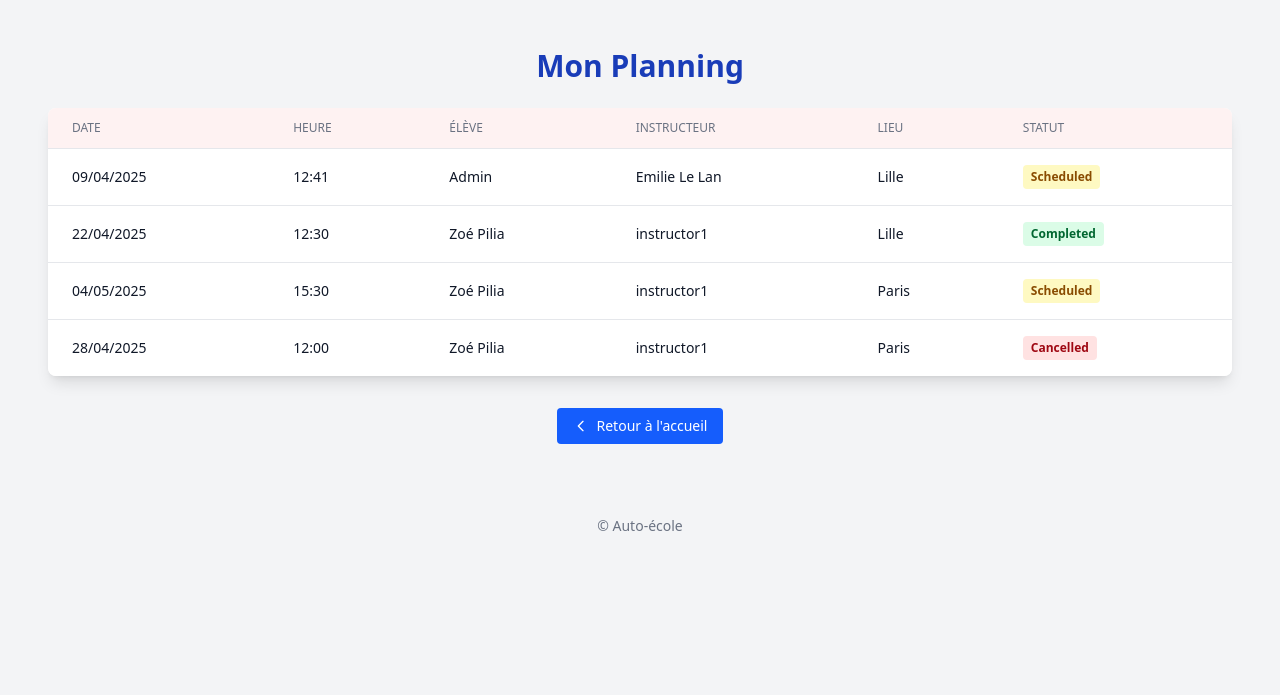
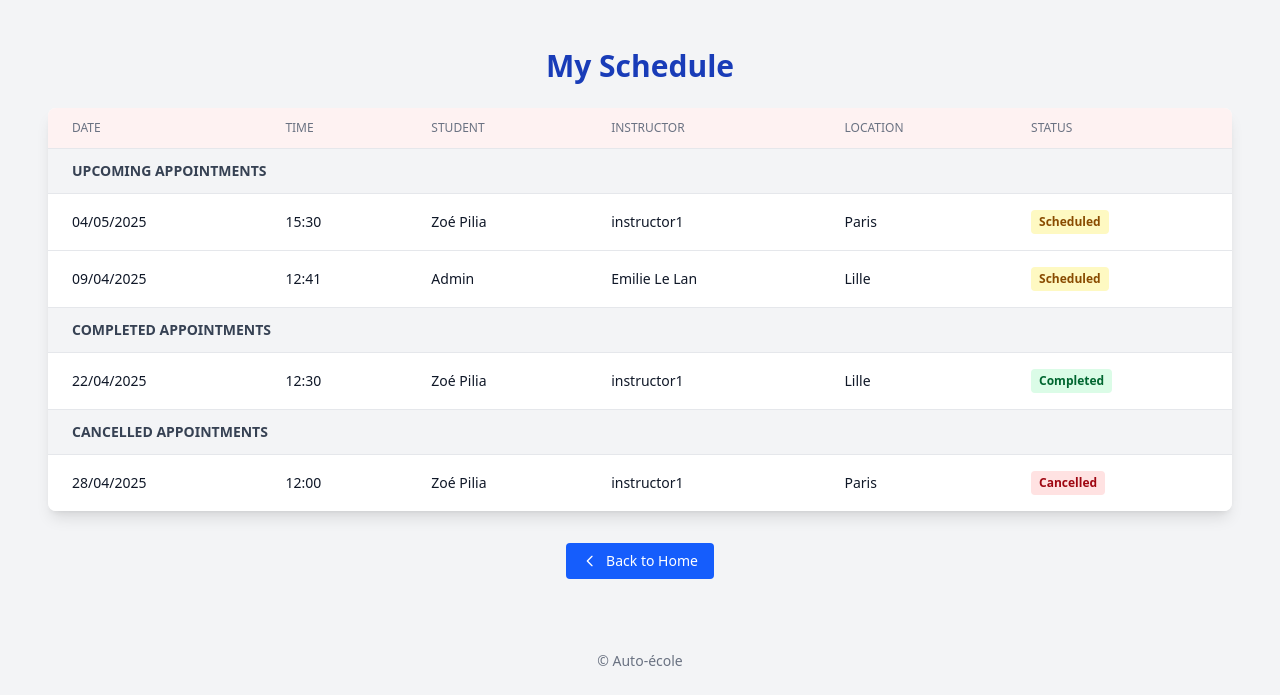
Before and after one commit to zpilia/driving_school, a Django app: page /planning/my_schedule/ in a window 1280 px wide. Shown: the part 168-863 px from the top of the page. Before the commit the page ends 699 px from the top, so only its background shows below. Run offline with Django 5.2, Linux system fonts and the light colour scheme; a user stored in the database is signed in; data comes from the database, SQL or seed files in the repository; both versions use the stored data as it was after the commit.

```diff
--- a/planning/views.py
+++ b/planning/views.py
@@ -1,4 +1,5 @@
 from django.views.generic import ListView
+from django.db.models import Case, When, Value, IntegerField
 from appointments.models import Appointment
 
 class ScheduleListView(ListView):
@@ -9,12 +10,24 @@ class ScheduleListView(ListView):
 
     def get_queryset(self):
         user = self.request.user
+
         # Filter appointments based on the user's role
         if user.role == 'student':
-            return Appointment.objects.filter(student=user)
+            qs = Appointment.objects.filter(student=user)
         elif user.role == 'instructor':
-            return Appointment.objects.filter(instructor=user)
+            qs = Appointment.objects.filter(instructor=user)
         elif user.role in ['secretary', 'admin']:
-            return Appointment.objects.all()
+            qs = Appointment.objects.all()
         else:
-            return Appointment.objects.none()
+            qs = Appointment.objects.none()
+
+        # Add a custom order field for statuses
+        return qs.annotate(
+            status_order=Case(
+                When(status='scheduled', then=Value(1)),
+                When(status='completed', then=Value(2)),
+                When(status='cancelled', then=Value(3)),
+                default=Value(4),
+                output_field=IntegerField(),
+            )
+        ).order_by('status_order', '-date', '-time')
--- a/template/planning/schedule_list.html
+++ b/template/planning/schedule_list.html
@@ -1,11 +1,11 @@
 {% extends "base.html" %}
 {% load static %}
 
-{% block title %}Mon Planning{% endblock %}
+{% block title %}My Schedule{% endblock %}
 
 {% block content %}
 <div class="max-w-7xl mx-auto px-4 sm:px-6 lg:px-8 py-8">
-  <h1 class="text-3xl font-bold text-blue-800 mb-6 text-center">Mon Planning</h1>
+  <h1 class="text-3xl font-bold text-blue-800 mb-6 text-center">My Schedule</h1>
 
   {% if appointments %}
     <div class="overflow-x-auto bg-white shadow-lg rounded-lg">
@@ -13,19 +13,35 @@
         <thead class="bg-red-50">
           <tr>
             <th class="px-6 py-3 text-left text-xs font-medium text-gray-500 uppercase">Date</th>
-            <th class="px-6 py-3 text-left text-xs font-medium text-gray-500 uppercase">Heure</th>
+            <th class="px-6 py-3 text-left text-xs font-medium text-gray-500 uppercase">Time</th>
             {% if request.user.role == "student" %}
-              <th class="px-6 py-3 text-left text-xs font-medium text-gray-500 uppercase">Instructeur</th>
+              <th class="px-6 py-3 text-left text-xs font-medium text-gray-500 uppercase">Instructor</th>
             {% else %}
-              <th class="px-6 py-3 text-left text-xs font-medium text-gray-500 uppercase">Élève</th>
-              <th class="px-6 py-3 text-left text-xs font-medium text-gray-500 uppercase">Instructeur</th>
+              <th class="px-6 py-3 text-left text-xs font-medium text-gray-500 uppercase">Student</th>
+              <th class="px-6 py-3 text-left text-xs font-medium text-gray-500 uppercase">Instructor</th>
             {% endif %}
-            <th class="px-6 py-3 text-left text-xs font-medium text-gray-500 uppercase">Lieu</th>
-            <th class="px-6 py-3 text-left text-xs font-medium text-gray-500 uppercase">Statut</th>
+            <th class="px-6 py-3 text-left text-xs font-medium text-gray-500 uppercase">Location</th>
+            <th class="px-6 py-3 text-left text-xs font-medium text-gray-500 uppercase">Status</th>
           </tr>
         </thead>
         <tbody class="bg-white divide-y divide-gray-200">
-          {% for appointment in appointments %}
+          {% regroup appointments by status as status_list %}
+
+          {% for group in status_list %}
+            <!-- Titre du groupe de statut -->
+            <tr class="bg-gray-100">
+              <td colspan="100%" class="px-6 py-3 text-left text-sm font-bold text-gray-700 uppercase">
+                {% if group.grouper == 'scheduled' %}
+                  Upcoming Appointments
+                {% elif group.grouper == 'completed' %}
+                  Completed Appointments
+                {% elif group.grouper == 'cancelled' %}
+                  Cancelled Appointments
+                {% endif %}
+              </td>
+            </tr>
+
+            {% for appointment in group.list %}
               <tr class="hover:bg-gray-50 transition">
                 <td class="px-6 py-4 text-sm text-gray-900">{{ appointment.date|date:"d/m/Y" }}</td>
                 <td class="px-6 py-4 text-sm text-gray-900">{{ appointment.time|time:"H:i" }}</td>
@@ -59,7 +75,9 @@
                 </td>
               </tr>
             {% endfor %}
+          {% endfor %}
         </tbody>
+
       </table>
     </div>
 
@@ -68,29 +86,29 @@
       <div class="flex justify-center items-center space-x-4 mt-6">
         {% if page_obj.has_previous %}
           <a href="?page={{ page_obj.previous_page_number }}" class="px-4 py-2 bg-blue-600 text-white rounded hover:bg-blue-700 transition">
-            Page précédente
+            Previous Page
           </a>
         {% endif %}
-        <span class="text-gray-700">Page {{ page_obj.number }} sur {{ page_obj.paginator.num_pages }}</span>
+        <span class="text-gray-700">Page {{ page_obj.number }} of {{ page_obj.paginator.num_pages }}</span>
         {% if page_obj.has_next %}
           <a href="?page={{ page_obj.next_page_number }}" class="px-4 py-2 bg-blue-600 text-white rounded hover:bg-blue-700 transition">
-            Page suivante
+            Next Page
           </a>
         {% endif %}
       </div>
     {% endif %}
 
   {% else %}
-    <p class="text-center text-gray-500 mt-8">Aucun créneau trouvé.</p>
+    <p class="text-center text-gray-500 mt-8">No appointments found.</p>
   {% endif %}
 
-  <!-- Bouton Retour Accueil -->
+  <!-- Back to Home Button -->
   <div class="mt-8 text-center">
     <a href="{% url 'home' %}" class="inline-flex items-center bg-blue-600 text-white px-4 py-2 text-sm font-medium rounded hover:bg-blue-700 transition">
       <svg class="h-4 w-4 mr-2" fill="none" stroke="currentColor" stroke-width="2" viewBox="0 0 24 24">
         <path stroke-linecap="round" stroke-linejoin="round" d="M15 19l-7-7 7-7"></path>
       </svg>
-        Retour à l'accueil
+      Back to Home
     </a>
   </div>
 </div>
```
Also changed, not shown: accounts/views.py (+12 -3 lines), template/dashboard_student.html (+26 -48 lines), db.sqlite3. Lines whose indentation alone changed are shown as unchanged.
